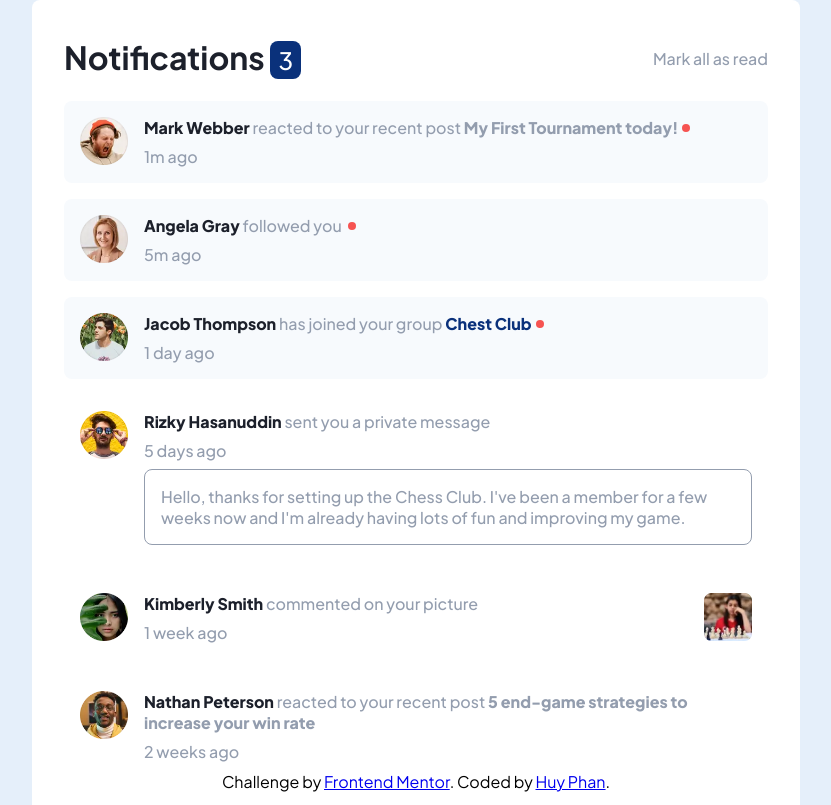
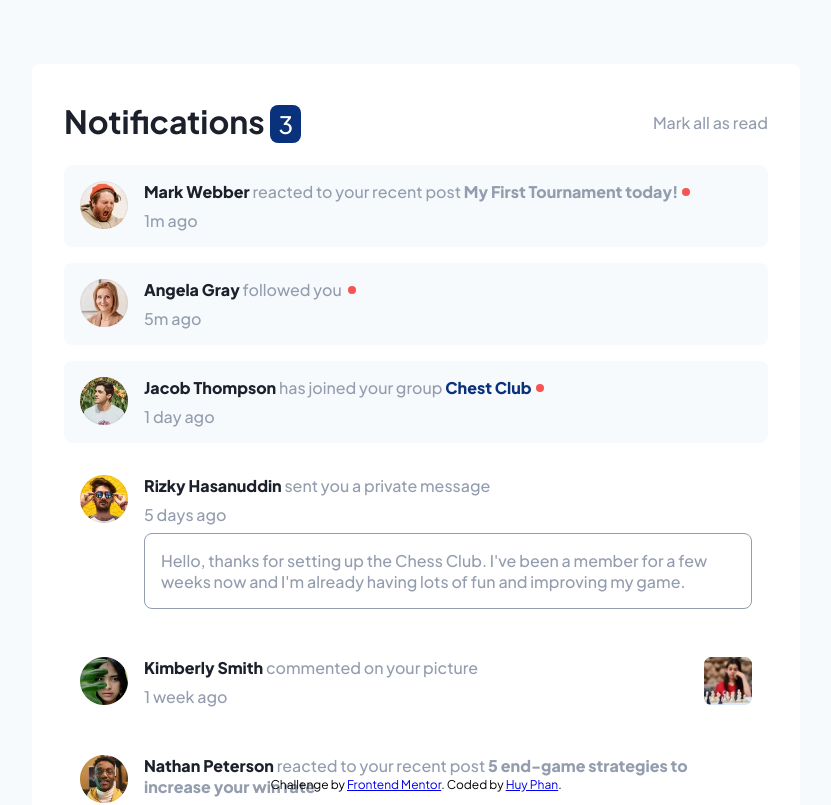
Before and after one commit to huyphan2210/notifications-page-vue, a Vue app: page / in a window 1280 px wide. Shown: the top 805 px of the page, without its empty margins (224-1055 px from the left). Built offline with nearby package versions, Linux system fonts and the light colour scheme.

Commit message:
Update the global styling

```diff
--- a/src/style.css
+++ b/src/style.css
@@ -3,13 +3,9 @@
   src: url(./assets/PlusJakartaSans-VariableFont_wght.ttf);
 }
 
-:root {
-  --neutral-lightGrayishBlue1: hsl(211, 68%, 94%);
-}
-
 body {
   font-family: 'Plus Jakarta Sans', sans-serif;
-  background-color: var(--neutral-lightGrayishBlue1);
+  background-color: hsl(210, 60%, 98%);
   min-height: 100vh;
   margin: 0 auto;
   display: grid;
@@ -18,9 +14,18 @@ body {
   main {
     width: 90%;
     max-width: 768px;
+    margin-block: 4rem;
   }
 
   footer {
     position: fixed;
     bottom: 1vh;
+    font-size: 0.75rem;
   }
+
+@media screen and (max-aspect-ratio: 1) {
+  main {
+    width: 100%;
+    margin-block: 0;
+  }
+}
```
